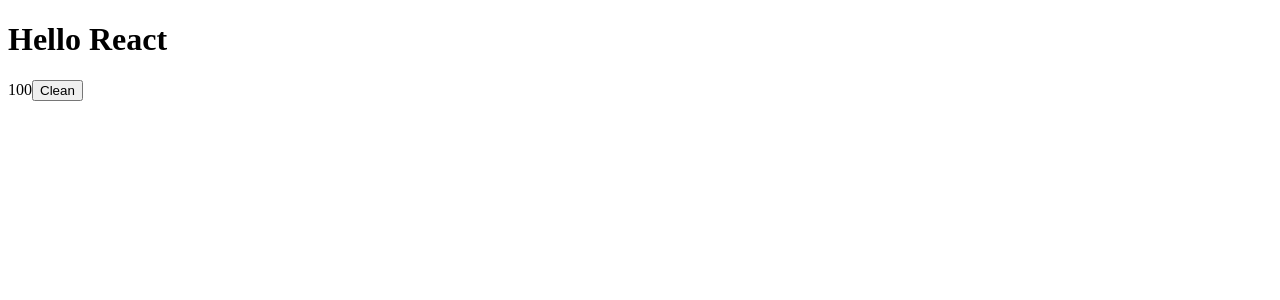
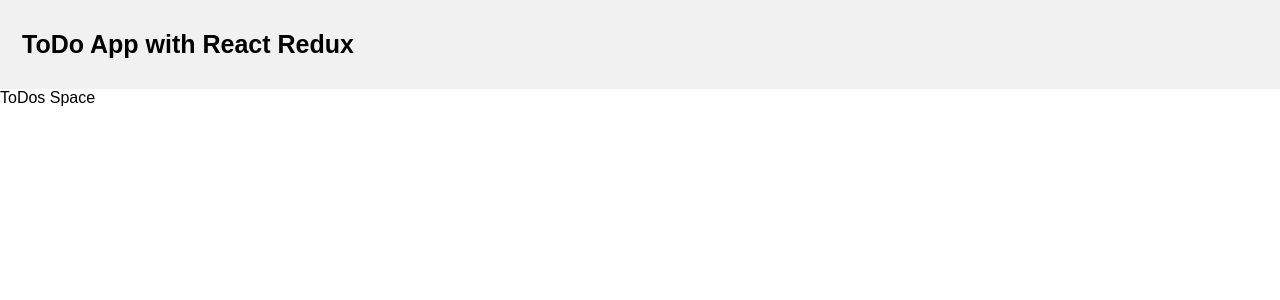
Before and after one commit to khazaddoom/reactweb-redux-todos, a React (Create React App) app: page / in a window 1280 px wide. Shown: the top 300 px of the page. Built offline with nearby package versions, Linux system fonts and the light colour scheme.

Commit message:
initial boiler plate comps

```diff
--- a/src/App.css
+++ b/src/App.css
@@ -1,38 +1,48 @@
-.App {
-  text-align: center;
+* {
+    box-sizing: border-box;
 }
 
-.App-logo {
-  height: 40vmin;
-  pointer-events: none;
+body {
+    margin: 0;
+    font-family: Arial, Helvetica, sans-serif;
 }
 
-@media (prefers-reduced-motion: no-preference) {
-  .App-logo {
-    animation: App-logo-spin infinite 20s linear;
-  }
+.header {
+    overflow: hidden;
+    background-color: #f1f1f1;
+    padding: 20px 10px;
 }
 
-.App-header {
-  background-color: #282c34;
-  min-height: 100vh;
-  display: flex;
-  flex-direction: column;
-  align-items: center;
-  justify-content: center;
-  font-size: calc(10px + 2vmin);
-  color: white;
+.header a {
+    float: left;
+    color: black;
+    text-align: center;
+    padding: 12px;
+    text-decoration: none;
+    font-size: 18px;
+    line-height: 25px;
+    border-radius: 4px;
 }
 
-.App-link {
-  color: #61dafb;
+.header a.logo {
+    font-size: 25px;
+    font-weight: bold;
 }
 
-@keyframes App-logo-spin {
-  from {
-    transform: rotate(0deg);
-  }
-  to {
-    transform: rotate(360deg);
-  }
+.header a:hover {
+    background-color: #ddd;
+    color: black;
 }
+
+.header a.active {
+    background-color: dodgerblue;
+    color: white;
+}
+
+@media screen and (max-width: 500px) {
+    .header a {
+      float: none;
+      display: block;
+      text-align: left;
+    }
+}
--- a/src/App.js
+++ b/src/App.js
@@ -1,13 +1,16 @@
 import React from 'react';
 import './App.css';
 import Child from './Child'
+import Header from './components/Header';
+import ToDos from './components/ToDos';
 
 export default class App extends React.Component {
-  render() {
-    return (
-    <React.Fragment>
-      <h1>Hello React</h1>
-      <Child />
-    </React.Fragment>)
-  }
+        render() {
+            return (
+                <React.Fragment >
+                    <Header / >
+                    <ToDos />
+                </React.Fragment>
+            )
+        }
 }
--- /dev/null
+++ b/src/components/Header.js
@@ -0,0 +1,16 @@
+import React from 'react';
+import '../App.css'
+
+class Header extends React.Component {
+    render() {
+        return (
+            <React.Fragment>
+                <div class="header">
+                    <a href="#default" class="logo">ToDo App with React Redux</a>
+                </div>
+            </React.Fragment>
+        )
+    }
+}
+
+export default Header;
--- /dev/null
+++ b/src/components/ToDos.js
@@ -0,0 +1,13 @@
+import React from 'react'
+
+class ToDos extends React.Component {
+    render() {
+        return (
+            <div>
+                ToDos Space
+            </div>
+        )
+    }
+}
+
+export default ToDos
```
Also changed, not shown: src/components/ToDoItem.js (added, +13 -0 lines).
